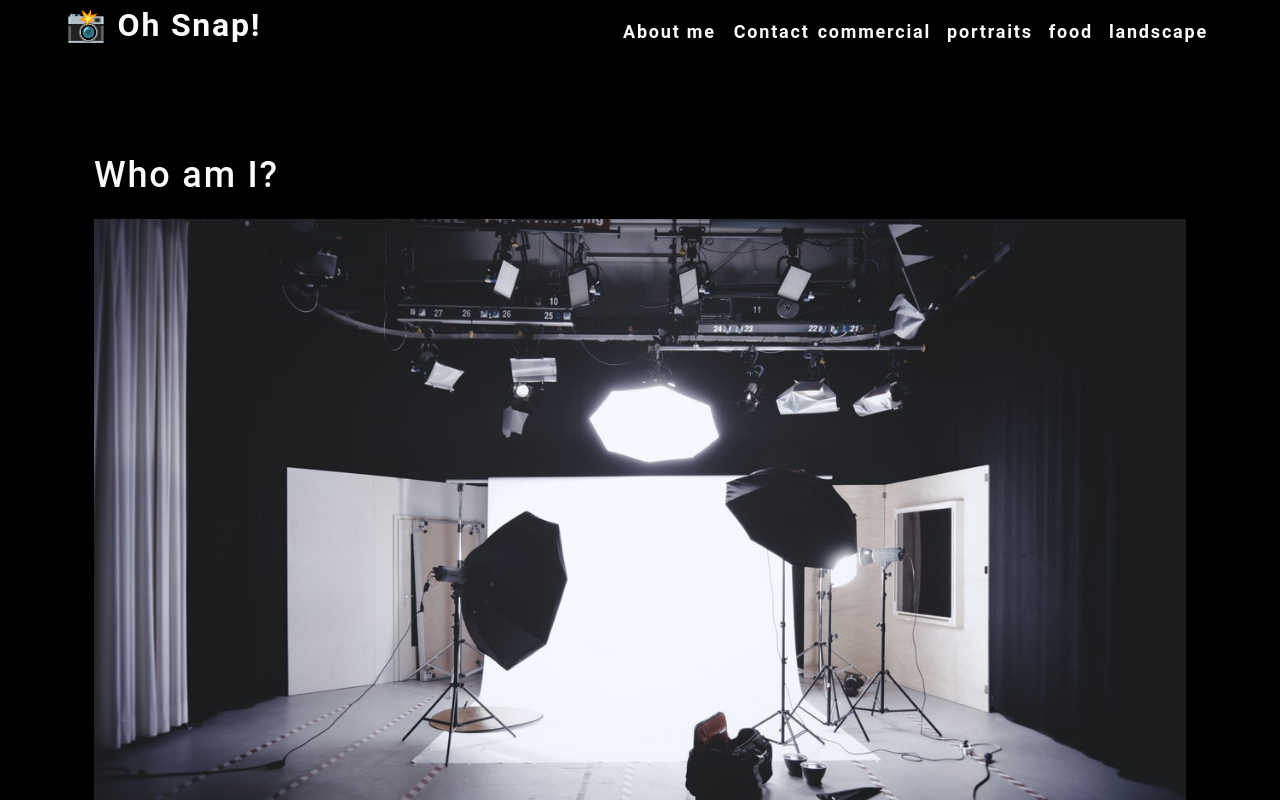
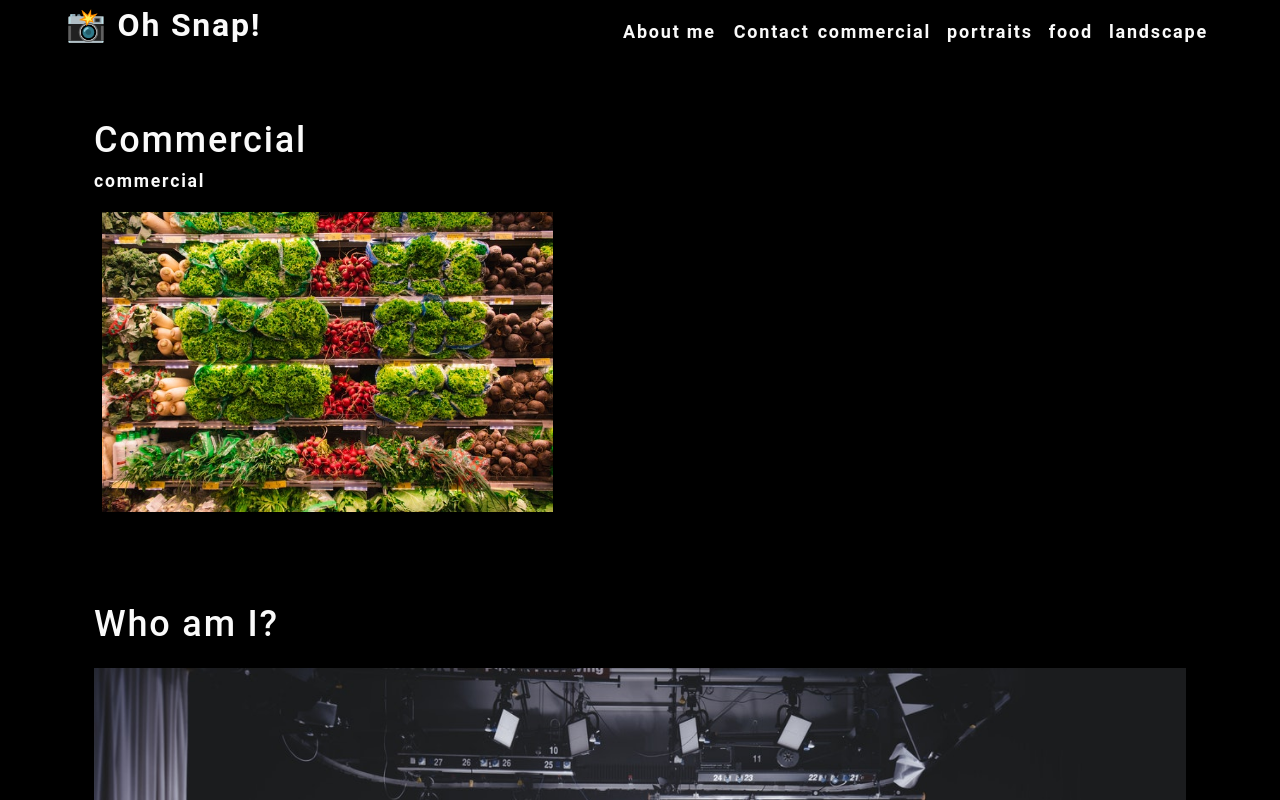
Before and after one commit to SaraNP-33/photoSnap, a React (Create React App) app in the folder photo-port/: page / in a window 1280 px wide. Shown: the top 800 px of the page. Built offline with nearby package versions, Linux system fonts and the light colour scheme.

Commit message:
first steps to set up Gallery done

```diff
--- a/photo-port/src/App.js
+++ b/photo-port/src/App.js
@@ -1,12 +1,14 @@
 import React from 'react';
 import About from './components/About';
 import Nav from './components/Nav';
+import Gallery from './components/Gallery'
 
 function App() {
   return (
     <div>
       <Nav></Nav>
       <main>
+        <Gallery></Gallery>
         <About></About>
       </main>
     </div>
--- /dev/null
+++ b/photo-port/src/components/Gallery/index.js
@@ -0,0 +1,25 @@
+import React from 'react';
+import { capitalizeFirstLetter } from '../../utils/helpers';
+import photo from "../../assets/small/commercial/0.jpg";
+
+
+function Gallery(props){
+    const currentCategory ={
+        name: "commercial",
+        description:" Photos of grocery stores, food trucks, and other commercial projects"
+    };
+    return(
+        <section>
+            <h1>{capitalizeFirstLetter(currentCategory.name)}</h1>
+            <p>{currentCategory.name}</p>
+            <div className="flex-row">
+                <img src={photo}
+                alt= "Commercial Example"
+                className="img-thumbnail mx-1"
+                />
+            </div>
+        </section>
+    );
+}
+
+export default Gallery;
```
